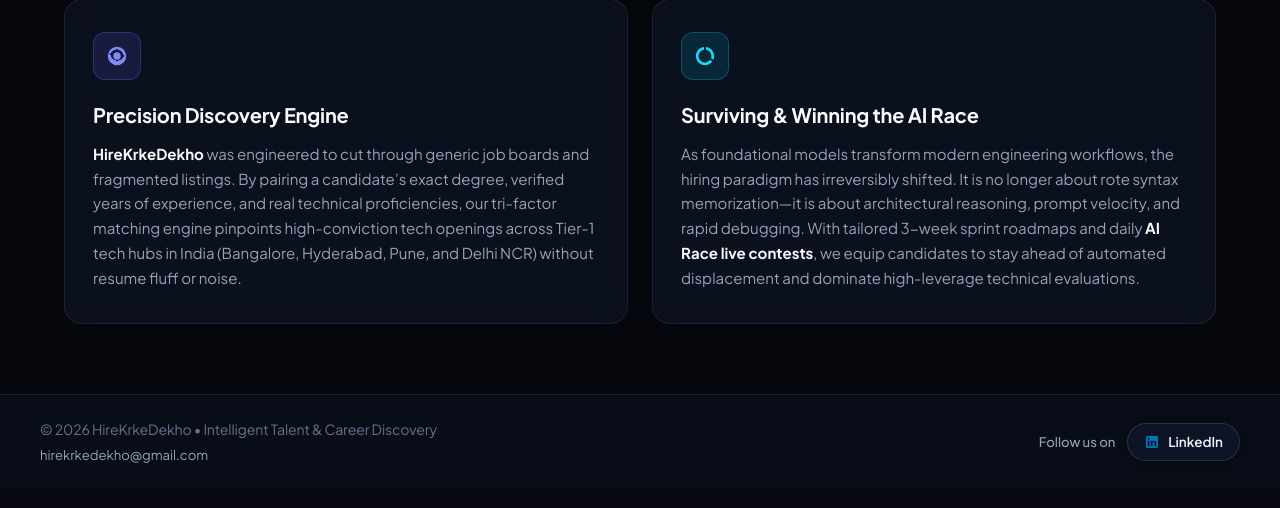
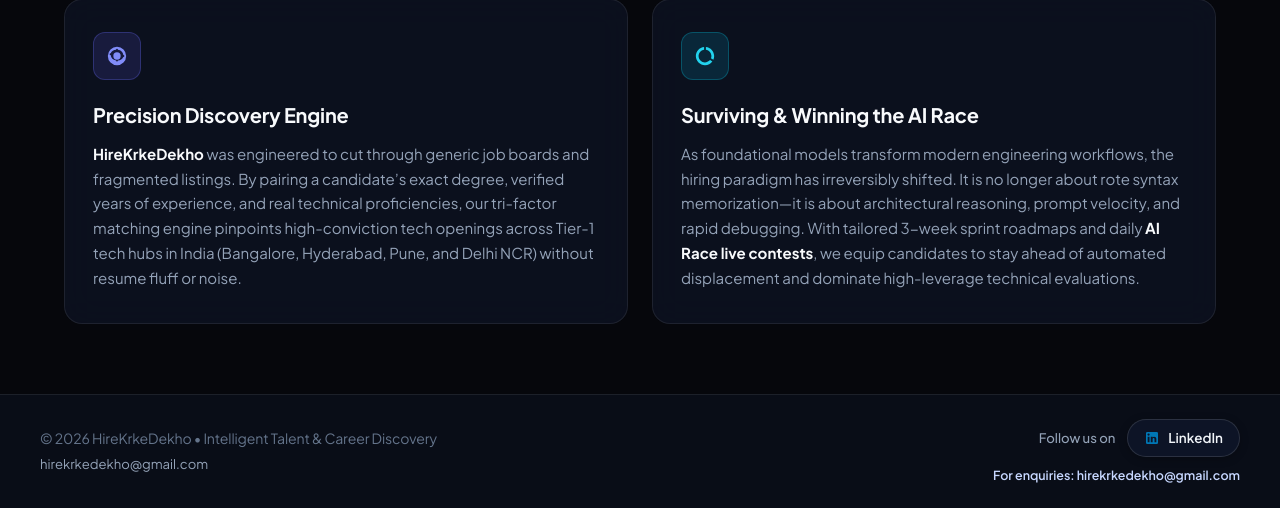
Before and after one commit to mselvavijay/Career_Bot, a FastAPI app: page / in a window 1280 px wide; the page is wider, and only the part inside the window is pictured. Shown: the part 2388-2896 px from the top of that part. Before the commit the page ends 2851 px from the top of that part, so only its background shows below. Run offline with FastAPI, Linux system fonts and the light colour scheme; data that the repository does not hold is empty; some libraries are stand-ins or nearby versions.

Commit message:
feat(footer): add enquiry email link

```diff
--- a/static/app.css
+++ b/static/app.css
@@ -3033,10 +3033,31 @@
             color: #1F6BFF;
         }
 
+        .footer-social-group {
+            display: flex;
+            flex-direction: column;
+            align-items: flex-end;
+            gap: 9px;
+        }
+
         .footer-social-wrap {
             display: inline-flex;
             align-items: center;
             gap: 12px;
+        }
+
+        .footer-enquiry-btn {
+            color: #c7d7ff;
+            font-size: 0.78rem;
+            font-weight: 600;
+            text-decoration: none;
+            transition: color 0.2s ease;
+        }
+
+        .footer-enquiry-btn:hover,
+        .footer-enquiry-btn:focus-visible {
+            color: #ffffff;
+            text-decoration: underline;
         }
 
         .footer-follow-label {
@@ -3087,4 +3108,8 @@
                 text-align: center;
                 gap: 14px;
             }
-        }
+
+            .footer-social-group {
+                align-items: center;
+            }
+        }
--- a/templates/index.html
+++ b/templates/index.html
@@ -427,6 +427,7 @@
                 <p class="footer-copyright">&copy; 2026 HireKrkeDekho &bull; Intelligent Talent &amp; Career Discovery</p>
                 <a class="footer-email" href="mailto:hirekrkedekho@gmail.com">hirekrkedekho@gmail.com</a>
             </div>
+            <div class="footer-social-group">
                 <div class="footer-social-wrap">
                     <span class="footer-follow-label">Follow us on</span>
                     <a href="https://www.linkedin.com/company/hirekrkedekho" target="_blank" rel="noopener noreferrer" class="footer-linkedin-btn" aria-label="Follow HireKrkeDekho on LinkedIn">
@@ -435,6 +436,8 @@
                         </svg>
                         <span>LinkedIn</span>
                     </a>
+                </div>
+                <a class="footer-enquiry-btn" href="mailto:hirekrkedekho@gmail.com?subject=HireKrkeDekho%20Enquiry" aria-label="Email HireKrkeDekho for an enquiry">For enquiries: hirekrkedekho@gmail.com</a>
             </div>
         </div>
     </footer>
```
Lines whose indentation alone changed are shown as unchanged.
